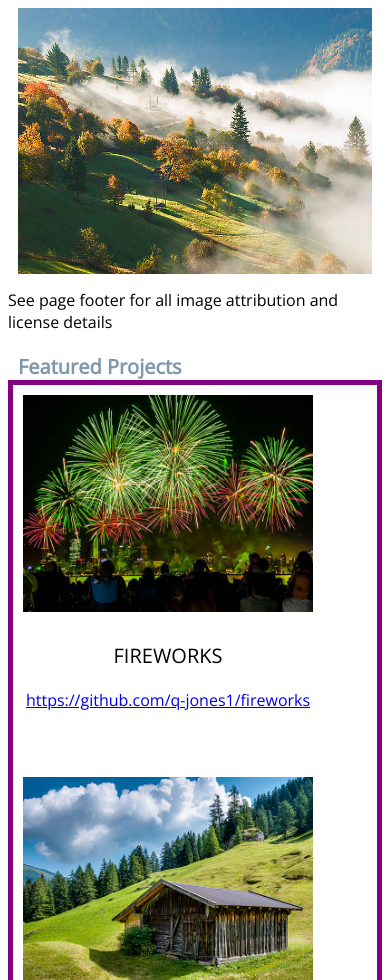
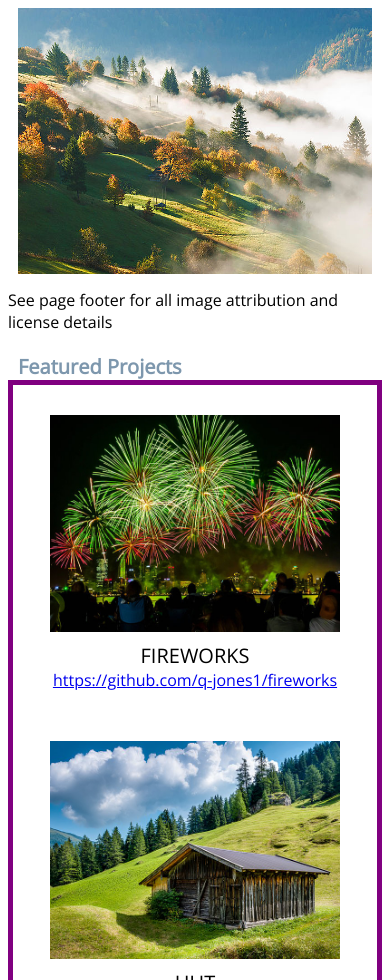
Before and after one commit to q-jones1/nanodegree-fend-portfolio-site, a plain HTML site: page index.html in a window 390 px wide. Shown: the part 120-1100 px from the top of the page. Drawn offline with nearby package versions, Linux system fonts and the light colour scheme.

Commit message:
feat: Base responsiveness of mock work area

```diff
--- a/css/base.css
+++ b/css/base.css
@@ -42,6 +42,7 @@ body {
 /* start of main content styling */
 
 .content {
+  justify-content: center;
 }
 
 .site-picture-container {
@@ -64,12 +65,6 @@ body {
   border: 5px solid #800080;
 }
 
-.image-spacer {
-  border-style: solid;
-  border-width: 10px;
-  border-color: white;
-}
-
 .project-container {
   width: 310px;
   border: 10px solid #fff;
@@ -78,6 +73,7 @@ body {
 
 .project-image {
   width: 100%;
+  padding: 20px 0 0 0;
   box-sizing: border-box;
 }
 
@@ -87,14 +83,14 @@ body {
   text-transform: uppercase;
   text-align: center;
   padding-top: 5px;
+  margin: 0;
   box-sizing: border-box;
 }
 
 .project-link {
   width: 100%;
-  text-transform: lowercase;
   text-align: center;
-  text-decoration: none;
+  margin: 0;
   padding-bottom: 10px;
   box-sizing: border-box;
 }
--- a/css/responsive.css
+++ b/css/responsive.css
@@ -3,7 +3,13 @@
 }
 
 /* start of work-portfolio styling */
-.work-container {
+.mockwork-container {
   display: flex;
   flex-wrap: wrap;
 }
+
+@media screen and (min-width: 300px) {
+  .mockwork-container {
+    justify-content: space-around;
+  }
+}
--- a/index.html
+++ b/index.html
@@ -7,6 +7,7 @@
   <head>
     <meta charset="utf-8">
     <title>Project1_Mock_Portfolio</title>
+    <meta name="viewport" content="width=device-width, initial-scale=1.0">
     <link rel="stylesheet" href="https://fonts.googleapis.com/css?family=Open+Sans:300,400&display=swap">
     <link rel="stylesheet" href="css/base.css">
     <link rel="stylesheet" href="css/responsive.css">
@@ -38,14 +39,12 @@
               <p class="project-link"><a href="mock-link-for-display-only">https://github.com/q-jones1/fireworks</a>
               </p>
             </div>
-            <div class="image-spacer"></div>
             <div class="project-container">
               <img class="project-image" src="img/mountain-hut-640-480.jpg" alt="A picture of a Mountain Hut">
               <p class="project-title">hut</p>
               <p class="project-link"><a href="mock-link-for-display-only">https://github.com/q-jones1/hut</a>
               </p>
             </div>
-            <div class="image-spacer"></div>
             <div class="project-container">
               <img class="project-image" src="img/hummingbird-640-480.jpg" alt="A picture of a Hummingbird">
               <p class="project-title">bird</p>
```
